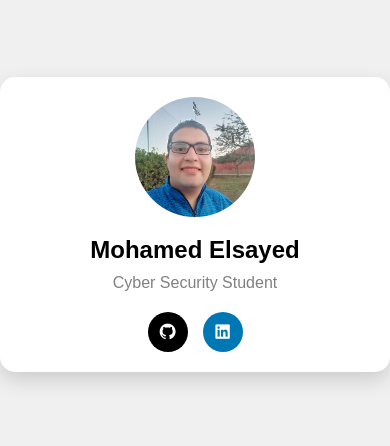
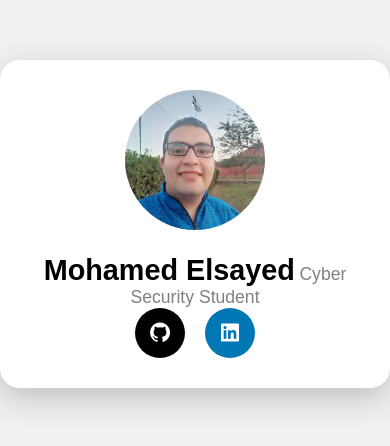
Before and after one commit to n3oglitch/My-Portfolio, a plain HTML site: page index.html in a window 390 px wide. Shown: the part 198-644 px from the top of the page. Drawn offline with nearby package versions, Linux system fonts and the light colour scheme; a web font is replaced by a local one.

Commit message:
Update style.css

```diff
--- a/style.css
+++ b/style.css
@@ -12,51 +12,49 @@ body {
 
 .profile-card {
     background-color: #fff;
-    padding: 30px;
-    border-radius: 15px;
-    box-shadow: 0 8px 20px rgba(0,0,0,0.15);
+    padding: 40px;
+    border-radius: 20px;
+    box-shadow: 0 10px 30px rgba(0,0,0,0.2);
     text-align: center;
-    max-width: 500px;
-    width: 90%;
+    width: 400px;
+    max-width: 90%;
 }
 
 .profile-img {
-    width: 160px;
-    height: 160px;
+    width: 180px;
+    height: 180px;
     border-radius: 50%;
     object-fit: cover;
-    margin-bottom: 15px;
+    margin-bottom: 20px;
 }
 
 .name {
-    display: block;
-    font-size: 2em;
+    font-size: 2.2em;
     font-weight: bold;
     margin-bottom: 10px;
 }
 
 .job {
-    display: block;
     color: gray;
-    font-size: 1.2em;
-    margin-bottom: 20px;
+    font-size: 1.3em;
+    margin-bottom: 25px;
 }
 
 .media-buttons {
     display: flex;
     justify-content: center;
-    gap: 15px;
+    gap: 20px;
 }
 
 .link {
     display: flex;
     align-items: center;
     justify-content: center;
-    width: 50px;
-    height: 50px;
+    width: 60px;
+    height: 60px;
     border-radius: 50%;
     text-decoration: none;
-    font-size: 1.5em;
+    font-size: 2em;
 }
 
 .github {
@@ -69,28 +67,28 @@ body {
     color: white;
 }
 
-@media (max-width: 400px) {
+@media (max-width: 500px) {
     .profile-card {
-        max-width: 90%;
-        padding: 20px;
+        width: 90%;
+        padding: 30px;
     }
 
     .profile-img {
-        width: 120px;
-        height: 120px;
+        width: 140px;
+        height: 140px;
     }
 
     .name {
-        font-size: 1.5em;
+        font-size: 1.8em;
     }
 
     .job {
-        font-size: 1em;
+        font-size: 1.1em;
     }
 
     .link {
-        width: 40px;
-        height: 40px;
-        font-size: 1.2em;
+        width: 50px;
+        height: 50px;
+        font-size: 1.5em;
     }
 }
```
